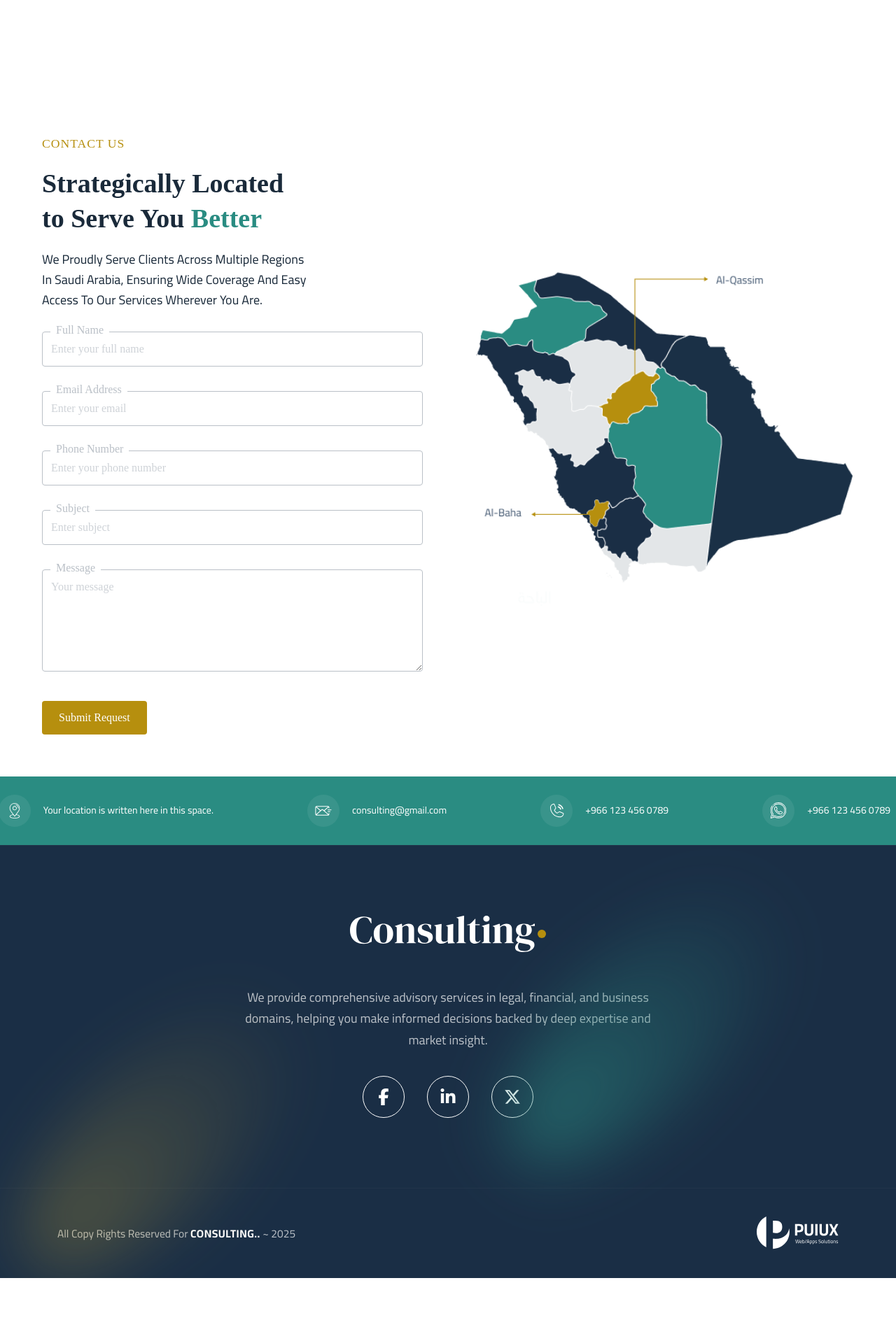
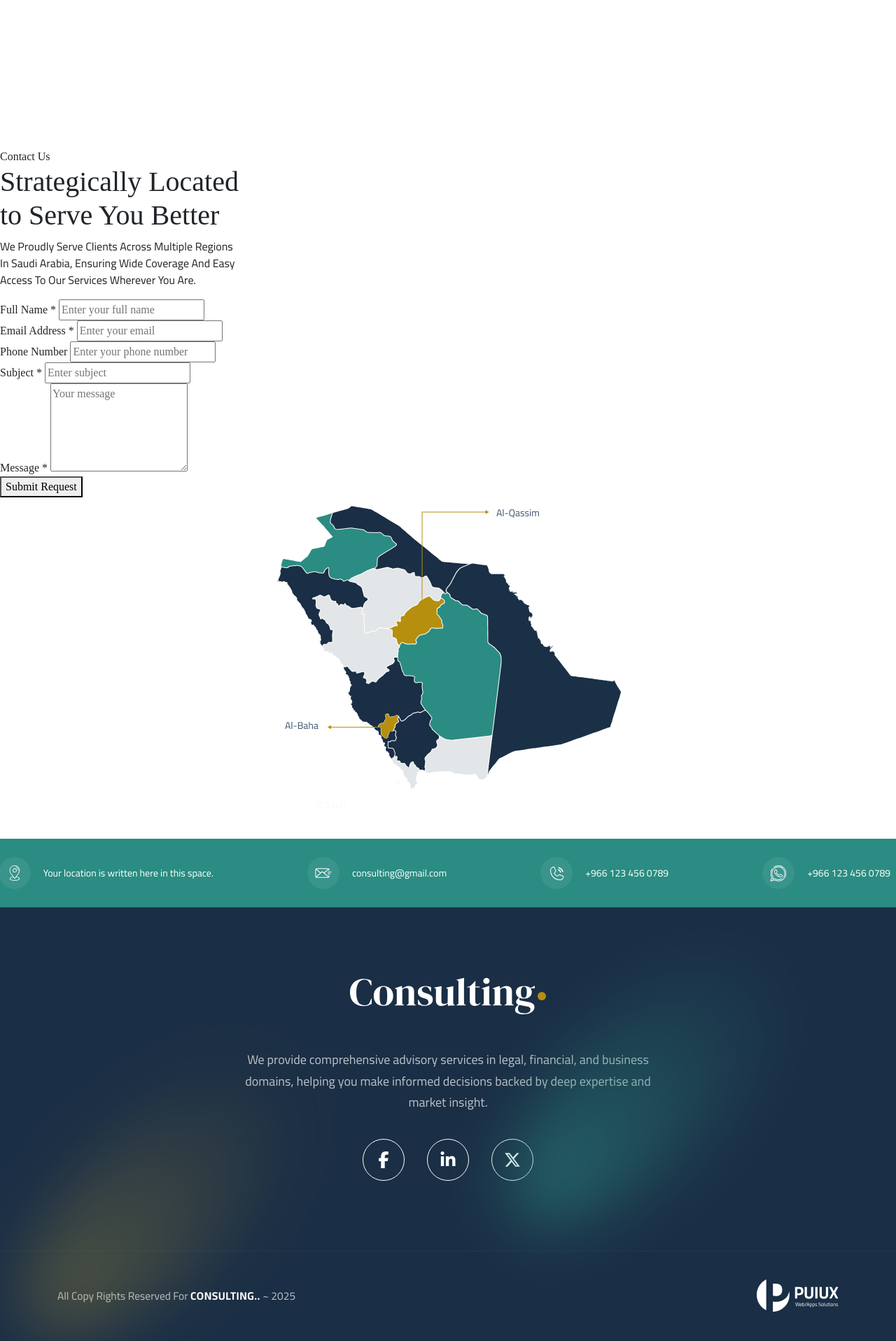
Before and after one commit to ahmed824/CONSULTING, a PHP site: page /contact.php in a window 1280 px wide. Shown: the part 362-2279 px from the top of the page at 70% size. Before the commit the page ends 2189 px from the top, so only its background shows below. Run offline with PHP 8.4, Linux system fonts and the light colour scheme.

Commit message:
Refactor: Improve contact form accessibility and SEO
Co-authored-by: ahmedfront65 <ahmedfront65@gmail.com>

```diff
--- a/contact.php
+++ b/contact.php
@@ -7,247 +7,71 @@ $breadcrumb_items = [
 include 'includes/breadcrumb.php';
 ?>
 
-<section class="contact-location-section">
+<section class="contact-location-section" role="main">
   <div class="contact-container">
     <div class="contact-location-left">
       <span class="contact-label">Contact Us</span>
-      <h2 class="contact-title">Strategically Located<br>to Serve You <span
-          class="contact-highlight-green">Better</span></h2>
+      <h1 class="contact-title">Strategically Located<br>to Serve You <span
+          class="contact-highlight-green">Better</span></h1>
       <p class="contact-desc">
         We Proudly Serve Clients Across Multiple Regions<br>
         In Saudi Arabia, Ensuring Wide Coverage And Easy<br>
         Access To Our Services Wherever You Are.
       </p>
-      <form id="contact-form" action="process_contact.php" method="POST">
+
+      <form id="contact-form" action="process_contact.php" method="POST" novalidate>
+        <div id="form-messages" class="form-messages" role="alert" aria-live="polite"></div>
+
         <div class="contact-form-group">
-          <label class="contact-form-label" for="contact-name">Full Name</label>
+          <label class="contact-form-label" for="contact-name">Full Name *</label>
           <input type="text" class="contact-form-control" id="contact-name" name="name"
-            placeholder="Enter your full name" required>
+            placeholder="Enter your full name" required aria-describedby="name-error">
+          <div id="name-error" class="error-message" role="alert"></div>
         </div>
+
         <div class="contact-form-group">
-          <label class="contact-form-label" for="contact-email">Email Address</label>
+          <label class="contact-form-label" for="contact-email">Email Address *</label>
           <input type="email" class="contact-form-control" id="contact-email" name="email"
-            placeholder="Enter your email" required>
+            placeholder="Enter your email" required aria-describedby="email-error">
+          <div id="email-error" class="error-message" role="alert"></div>
         </div>
+
         <div class="contact-form-group">
           <label class="contact-form-label" for="contact-phone">Phone Number</label>
           <input type="tel" class="contact-form-control" id="contact-phone" name="phone"
-            placeholder="Enter your phone number">
+            placeholder="Enter your phone number" aria-describedby="phone-error">
+          <div id="phone-error" class="error-message" role="alert"></div>
         </div>
+
         <div class="contact-form-group">
-          <label class="contact-form-label" for="contact-subject">Subject</label>
+          <label class="contact-form-label" for="contact-subject">Subject *</label>
           <input type="text" class="contact-form-control" id="contact-subject" name="subject"
-            placeholder="Enter subject" required>
+            placeholder="Enter subject" required aria-describedby="subject-error">
+          <div id="subject-error" class="error-message" role="alert"></div>
         </div>
+
         <div class="contact-form-group">
-          <label class="contact-form-label" for="contact-message">Message</label>
-          <textarea class="contact-form-control" id="contact-message" name="message" rows="5" placeholder="Your message"
-            required></textarea>
+          <label class="contact-form-label" for="contact-message">Message *</label>
+          <textarea class="contact-form-control" id="contact-message" name="message" rows="5"
+            placeholder="Your message" required aria-describedby="message-error"></textarea>
+          <div id="message-error" class="error-message" role="alert"></div>
         </div>
-        <button type="submit" class="contact-btn contact-btn-gold">Submit Request</button>
+
+        <button type="submit" class="contact-btn contact-btn-gold" id="submit-btn">
+          <span class="btn-text">Submit Request</span>
+          <span class="btn-spinner" style="display: none;">
+            <i class="fas fa-spinner fa-spin"></i> Sending...
+          </span>
+        </button>
       </form>
     </div>
+
     <div class="contact-location-right">
       <div class="contact-map-wrapper">
-        <img src="assets/images/map_img.png" alt="Saudi Arabia Map" class="contact-map">
+        <img src="assets/images/map_img.png" alt="Saudi Arabia Map showing our service locations" class="contact-map">
       </div>
     </div>
   </div>
 </section>
 
-<style>
-  :root {
-    --dark-blue: #1a2a3a;
-    --nav-bg: #ffffff08;
-    --gold: #b68f0e;
-    --green: #2a8c82;
-    --white: #fff;
-    --nav-link: #bac0c7;
-    --nav-link-active: #e0b83b;
-  }
-
-  .contact-location-section {
-    padding: 60px 0;
-    color: var(--white);
-  }
-
-  .contact-container {
-    display: flex;
-    flex-wrap: wrap;
-    gap: 40px;
-    max-width: 1200px;
-    margin: 0 auto;
-    padding: 0 20px;
-  }
-
-  .contact-location-left {
-    flex: 1;
-    min-width: 300px;
-  }
-
-  .contact-location-right {
-    flex: 1;
-    min-width: 300px;
-    display: flex;
-    align-items: center;
-  }
-
-  .contact-label {
-    font-size: 1.1rem;
-    text-transform: uppercase;
-    color: var(--gold);
-    letter-spacing: 1px;
-  }
-
-  .contact-title {
-    font-size: 38px;
-    font-weight: 600;
-    margin: 20px 0;
-    line-height: 1.3;
-    color: var(--dark-blue)
-  }
-
-  .contact-highlight-green {
-    color: var(--green);
-  }
-
-  .contact-desc {
-    font-size: 18px;
-    line-height: 1.6;
-    margin-bottom: 30px;
-    color: var(--dark-blue)
-
-  }
-
-  .contact-form-group {
-    margin-bottom: 35px;
-    position: relative;
-  }
-
-  .contact-form-label {
-    display: block;
-    font-size: 1rem;
-    color: var(--nav-link);
-    margin-bottom: 8px;
-    transition: all 0.3s ease;
-    background: #fff;
-    position: absolute;
-    top: -14px;
-    left: 12px;
-    padding: 0 8px;
-  }
-
-  .contact-form-label.active {
-    color: var(--gold);
-    transform: translateY(-15px);
-    left: 2px;
-    font-size: 0.9em;
-  }
-
-  .contact-form-control {
-    width: 100%;
-    padding: 12px;
-    font-size: 1rem;
-    border: 1px solid var(--nav-link);
-    border-radius: 4px;
-    background-color: var(--nav-bg);
-    color: var(--white);
-    transition: border-color 0.3s ease;
-  }
-
-  .contact-form-control:focus {
-    outline: none;
-    border-color: var(--gold);
-    box-shadow: 0 0 5px rgba(182, 143, 14, 0.3);
-  }
-
-  .contact-form-control::placeholder {
-    color: var(--nav-link);
-    opacity: 0.7;
-  }
-
-  textarea.contact-form-control {
-    resize: vertical;
-    min-height: 100px;
-  }
-
-  .contact-btn {
-    padding: 12px 24px;
-    font-size: 1rem;
-    border-radius: 4px;
-    cursor: pointer;
-    transition: all 0.3s ease;
-  }
-
-  .contact-btn-gold {
-    background-color: var(--gold);
-    color: var(--white);
-    border: none;
-  }
-
-  .contact-btn-gold:hover {
-    background-color: var(--nav-link-active);
-  }
-
-  .contact-btn-outline {
-    background: transparent;
-    border: 1px solid var(--gold);
-    color: var(--gold);
-  }
-
-  .contact-btn-outline:hover {
-    background-color: var(--gold);
-    color: var(--dark-blue);
-  }
-
-  .contact-map-wrapper {
-    width: 100%;
-  }
-
-  .contact-map {
-    width: 100%;
-    height: auto;
-    border-radius: 8px;
-  }
-
-  @media (max-width: 768px) {
-    .contact-container {
-      flex-direction: column;
-    }
-
-    .contact-title {
-      font-size: 2rem;
-    }
-  }
-</style>
-
-<script>
-  document.addEventListener('DOMContentLoaded', () => {
-    const form = document.getElementById('contact-form');
-    if (form) {
-      const inputs = form.querySelectorAll('.contact-form-control');
-      inputs.forEach(input => {
-        const label = form.querySelector('label[for="' + input.id + '"]');
-        if (!label) return;
-        input.addEventListener('focus', () => {
-          label.classList.add('active');
-        });
-        input.addEventListener('blur', () => {
-          label.classList.remove('active');
-        });
-      });
-
-      // Basic form validation
-      form.addEventListener('submit', (e) => {
-        const email = document.getElementById('contact-email').value;
-        const emailRegex = /^[^\s@]+@[^\s@]+\.[^\s@]+$/;
-        if (!emailRegex.test(email)) {
-          e.preventDefault();
-          alert('Please enter a valid email address');
-        }
-      });
-    }
-  });
-</script>
-
 <?php include 'includes/footer.php'; ?>
--- a/includes/header.php
+++ b/includes/header.php
@@ -1,5 +1,7 @@
 <?php
 // Header include with Bootstrap
+$page_title = isset($page_title) ? $page_title : 'Home Page';
+$page_description = isset($page_description) ? $page_description : 'Professional consulting services in Saudi Arabia';
 ?>
 <!DOCTYPE html>
 <html lang="en">
@@ -7,7 +9,8 @@
 <head>
   <meta charset="UTF-8">
   <meta name="viewport" content="width=device-width, initial-scale=1.0">
-  <title>Home Page</title>
+  <title><?php echo htmlspecialchars($page_title, ENT_QUOTES, 'UTF-8'); ?></title>
+  <meta name="description" content="<?php echo htmlspecialchars($page_description, ENT_QUOTES, 'UTF-8'); ?>">
   <link href="https://cdn.jsdelivr.net/npm/bootstrap@5.3.0/dist/css/bootstrap.min.css" rel="stylesheet">
   <link rel="stylesheet" href="https://cdnjs.cloudflare.com/ajax/libs/font-awesome/6.4.2/css/all.min.css"
     integrity="sha512-papm6r+Y6U6QKq+6QKq+6QKq+6QKq+6QKq+6QKq+6QKq+6QKq+6QKq+6QKq+6QKq+6QKq+6QKq+6QKq+6Q=="
```
